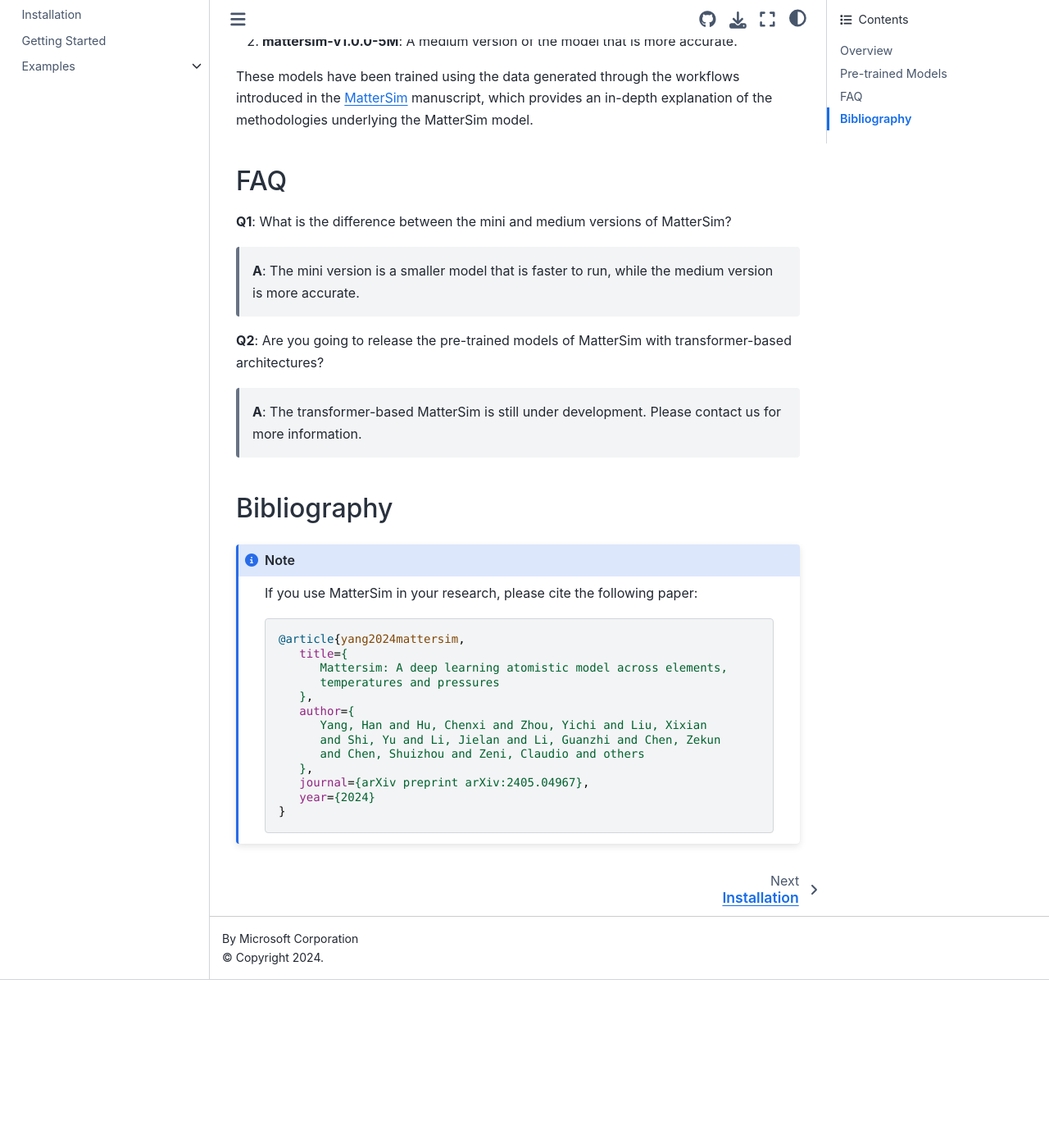
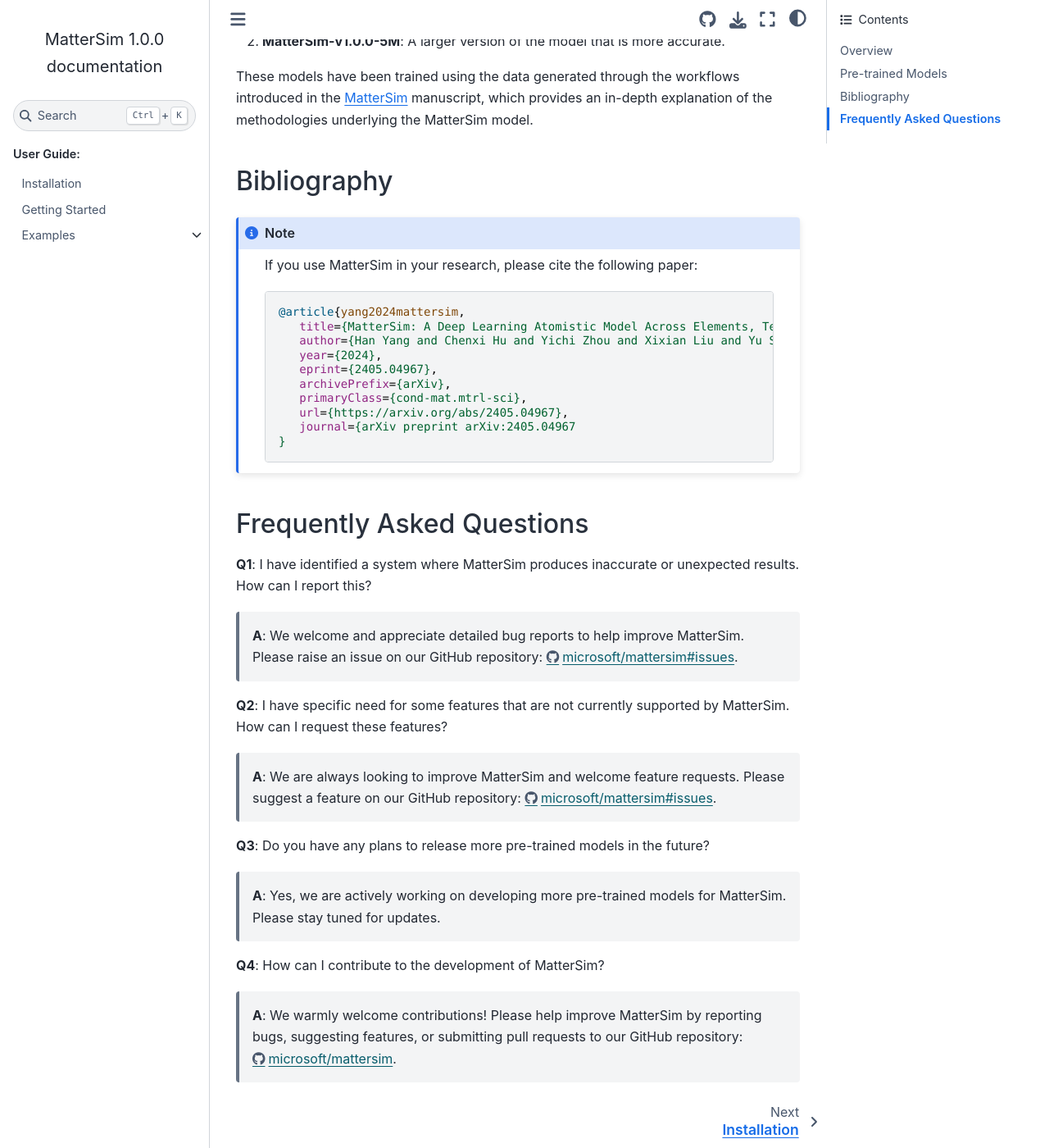
Before and after one commit to sj-cha/mattersim-LR, a Sphinx documentation site: the page built from docs/index.rst, in a window 1280 px wide and 1400 px high, scrolled down 600 px. Shown: the whole window at 82% size. Built offline with Sphinx 7.4.7 and the Sphinx Book theme 1.1.4, drawn with Linux system fonts in a browser that asks for light colours; before the commit the page ends 1795 px from its top, so only the background shows below that.

Commit message:
Feat: add issue templates and modified docs (#20)
* update docs

* add templates for github issues

* add mattersim logo

* update issue templates

* update readme

* update readme

* update readme

* fix typo

* update readme

* Update README.md

* Update index.rst

---------

Co-authored-by: Han Yang <hanyang@microsoft.com>

```diff
--- a/docs/conf.py
+++ b/docs/conf.py
@@ -43,7 +43,7 @@
 
 html_static_path = ["_static"]
 
-html_logo = "_static/mattersim.png"
+html_logo = "_static/mattersim-with-name.png"
 
 # -- Options for nbsphinx ----------------------------------------------------
 nbsphinx_allow_errors = True
--- a/docs/index.rst
+++ b/docs/index.rst
@@ -23,23 +23,12 @@
 
 We currently offer two pre-trained versions of MatterSim with **M3GNet** architecture:
 
-1. **mattersim-v1.0.0-1M**: A mini version of the model that is faster to run.
-2. **mattersim-v1.0.0-5M**: A medium version of the model that is more accurate.
+1. **MatterSim-v1.0.0-1M**: A mini version of the model that is faster to run.
+2. **MatterSim-v1.0.0-5M**: A larger version of the model that is more accurate.
 
 These models have been trained using the data generated through the workflows
 introduced in the `MatterSim <https://arxiv.org/abs/2405.04967>`_ manuscript, which provides an in-depth
 explanation of the methodologies underlying the MatterSim model.
-
-FAQ
----
-
-**Q1**: What is the difference between the mini and medium versions of MatterSim?
-
-   **A**: The mini version is a smaller model that is faster to run, while the medium version is more accurate.
-
-**Q2**: Are you going to release the pre-trained models of MatterSim with transformer-based architectures?
-
-   **A**: The transformer-based MatterSim is still under development. Please contact us for more information.
 
 Bibliography
 ------------
@@ -51,19 +40,35 @@
    .. code-block:: bibtex
 
       @article{yang2024mattersim,
-         title={
-            Mattersim: A deep learning atomistic model across elements,
-            temperatures and pressures
-         },
-         author={
-            Yang, Han and Hu, Chenxi and Zhou, Yichi and Liu, Xixian
-            and Shi, Yu and Li, Jielan and Li, Guanzhi and Chen, Zekun
-            and Chen, Shuizhou and Zeni, Claudio and others
-         },
-         journal={arXiv preprint arXiv:2405.04967},
-         year={2024}
+         title={MatterSim: A Deep Learning Atomistic Model Across Elements, Temperatures and Pressures},
+         author={Han Yang and Chenxi Hu and Yichi Zhou and Xixian Liu and Yu Shi and Jielan Li and Guanzhi Li and Zekun Chen and Shuizhou Chen and Claudio Zeni and Matthew Horton and Robert Pinsler and Andrew Fowler and Daniel Zügner and Tian Xie and Jake Smith and Lixin Sun and Qian Wang and Lingyu Kong and Chang Liu and Hongxia Hao and Ziheng Lu},
+         year={2024},
+         eprint={2405.04967},
+         archivePrefix={arXiv},
+         primaryClass={cond-mat.mtrl-sci},
+         url={https://arxiv.org/abs/2405.04967},
+         journal={arXiv preprint arXiv:2405.04967
       }
 
+
+Frequently Asked Questions
+--------------------------
+
+**Q1**: I have identified a system where MatterSim produces inaccurate or unexpected results. How can I report this?
+
+   **A**: We welcome and appreciate detailed bug reports to help improve MatterSim. Please raise an issue on our GitHub repository: https://github.com/microsoft/mattersim/issues.
+
+**Q2**: I have specific need for some features that are not currently supported by MatterSim. How can I request these features?
+
+   **A**: We are always looking to improve MatterSim and welcome feature requests. Please suggest a feature on our GitHub repository: https://github.com/microsoft/mattersim/issues.
+
+**Q3**: Do you have any plans to release more pre-trained models in the future?
+
+   **A**: Yes, we are actively working on developing more pre-trained models for MatterSim. Please stay tuned for updates.
+
+**Q4**: How can I contribute to the development of MatterSim?
+
+   **A**: We warmly welcome contributions! Please help improve MatterSim by reporting bugs, suggesting features, or submitting pull requests to our GitHub repository: https://github.com/microsoft/mattersim/pulls.
 
 
 .. toctree::
```
Also changed, not shown: MODEL_CARD.md (+10 -6 lines), README.md (+7 -1 lines), 4 other files.
